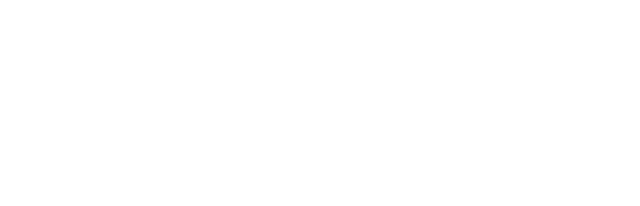
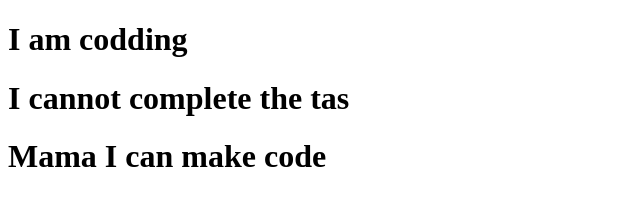
Before and after one commit to ParvezMiah0251/My_33rd_repo, a plain HTML site: page Index.html in a window 1280 px wide. Shown: the whole page, without its empty margins (0-640 px from the left). Drawn offline with Linux system fonts and the light colour scheme.

Commit message:
My_3rd_repo

```diff
--- a/Index.html
+++ b/Index.html
@@ -7,6 +7,8 @@
     <title>My 3rd github repo</title>
 </head>
 <body>
-
+    <h1>I am codding</h1>
+    <h1>I cannot complete the tas</h1>
+    <h1>Mama I can make code</h1>
 </body>
 </html>
```
